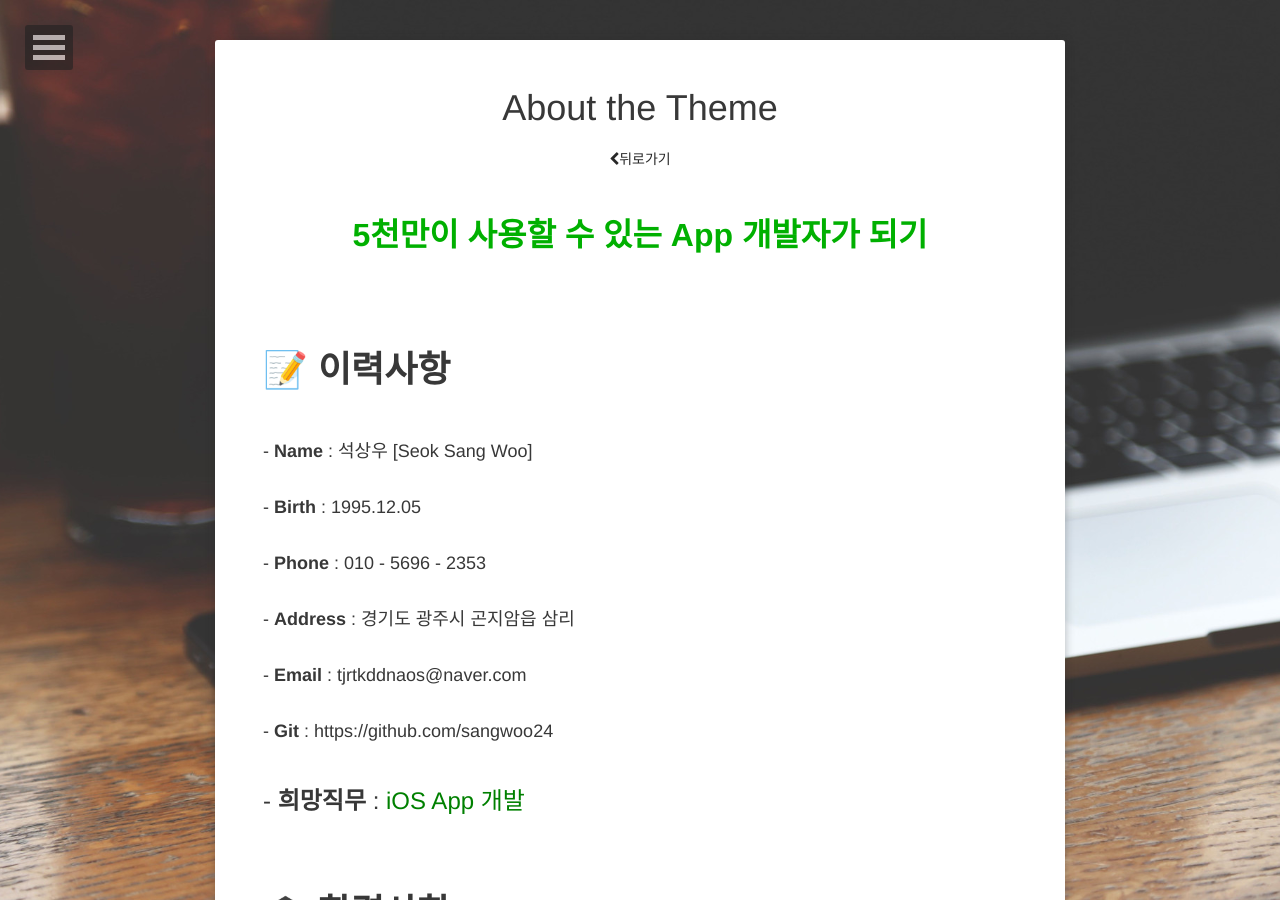
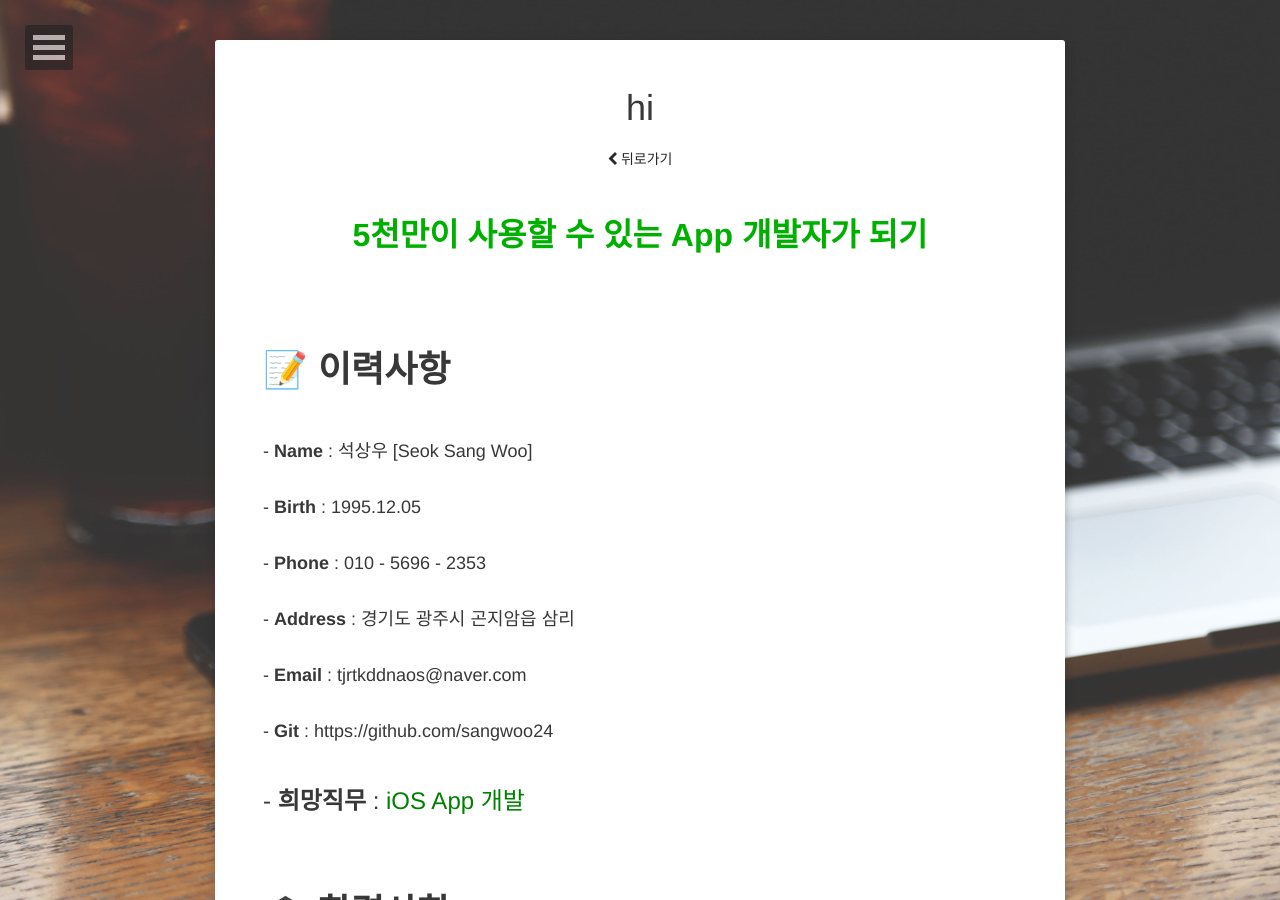
Before and after one commit to sangwoo24/sangwoo24.github.io, a Jekyll site: the page built from about/index.md, in a window 1280 px wide and 900 px high. Built offline with Jekyll 4.4.1, drawn with Linux system fonts in a browser that asks for light colours.

Commit message:
뒤로가기 버튼 수정

```diff
--- a/_layouts/page.html
+++ b/_layouts/page.html
@@ -18,7 +18,7 @@
                 <div class="post-title {% if page.feature %} feature {% endif %}">
                     <h1>{{ page.title }}</h1>
                     <a class="btn zoombtn" href="{{site.url}}">
-                        <i class="fa fa-chevron-left">뒤로가기</i>
+                        <i class="fa fa-chevron-left">  뒤로가기</i>
                     </a>
                 </div>
                 {{ content }}
--- a/about/index.md
+++ b/about/index.md
@@ -1,6 +1,6 @@
 ---
 layout: page
-title: About the Theme
+title: hi
 tags: [about, Jekyll, theme, moon]
 date: 2016-03-21
 comments: false
```
